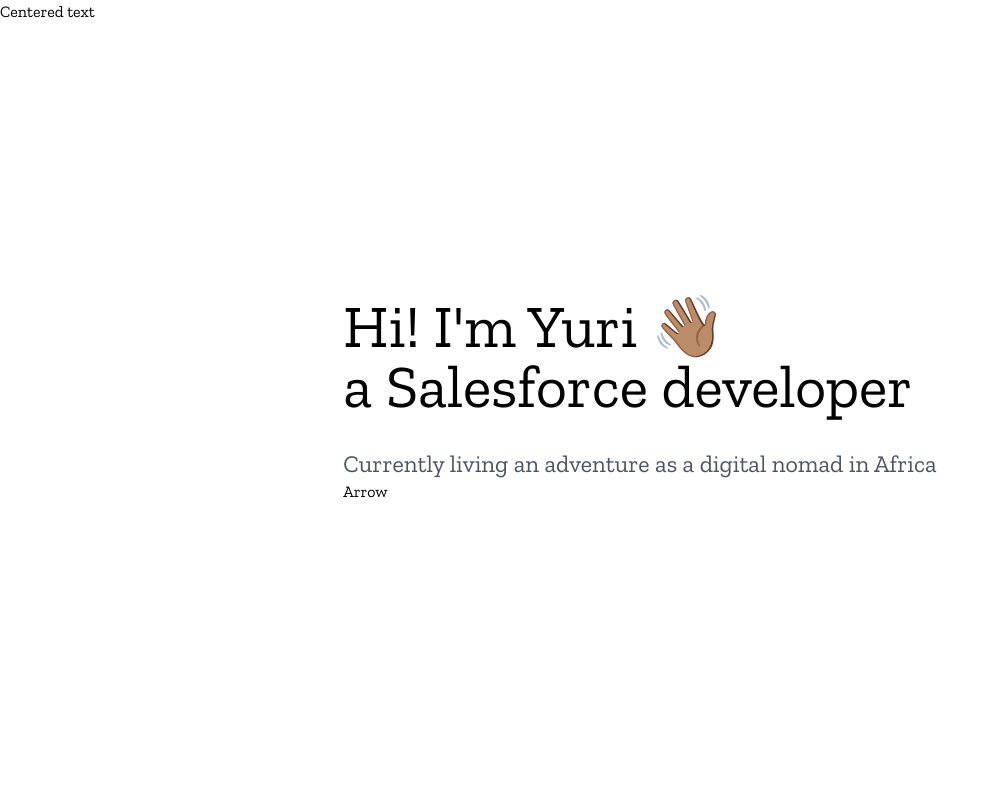
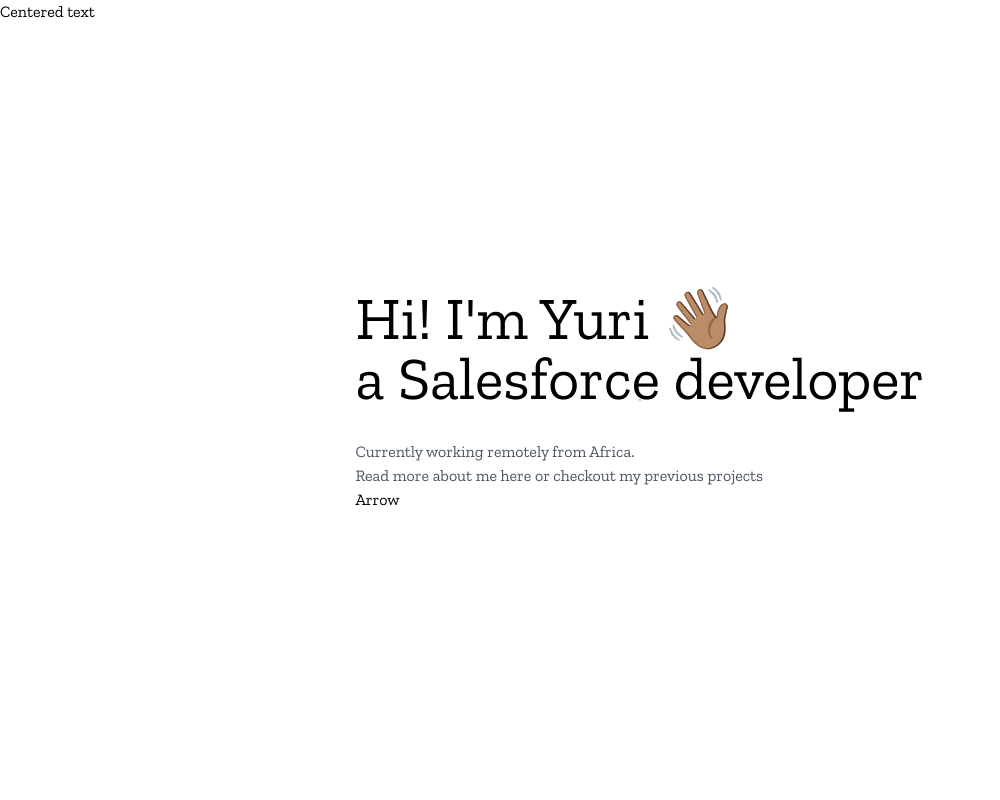
Before and after one commit to RaithZx/portfolio, a Gatsby site: page / in a window 1280 px wide. Shown: the top 800 px of the page, without its empty margins (0-1000 px from the left). Built offline with nearby package versions, Linux system fonts and the light colour scheme; Gatsby itself is replaced by a stand-in of ours.

Commit message:
Trying to properly center content of hero

```diff
--- a/src/components/Hero.js
+++ b/src/components/Hero.js
@@ -2,10 +2,11 @@
 
 const Hero = () => {
     return (
-        <div className="flex flex-col flex-wrap justify-center content-center h-screen">
+        <div className="flex flex-col flex-wrap justify-center h-screen content-center max-w-7xl">
             <h1 className="text-6xl">Hi! I'm Yuri 👋🏽<br/> a Salesforce developer</h1>
-            <p className="mt-8 text-2xl text-gray-600">Currently living an adventure as a digital nomad in Africa</p>
-            <span className="flex content-end b-0">
+            <p className="mt-8 text-2lg text-gray-600">Currently working remotely from Africa.<br/>
+Read more about me here or checkout my previous projects</p>
+            <span className="" role="img">
                 Arrow
                 {/* <svg xmlns="http://www.w3.org/2000/svg" fill="none" width="50px" height="50px" viewBox="0 0 24 24" stroke="currentColor">
                     <path strokeLinecap="round" strokeLinejoin="round" strokeWidth={1} d="M5 11l7-7 7 7M5 19l7-7 7 7" />
```
